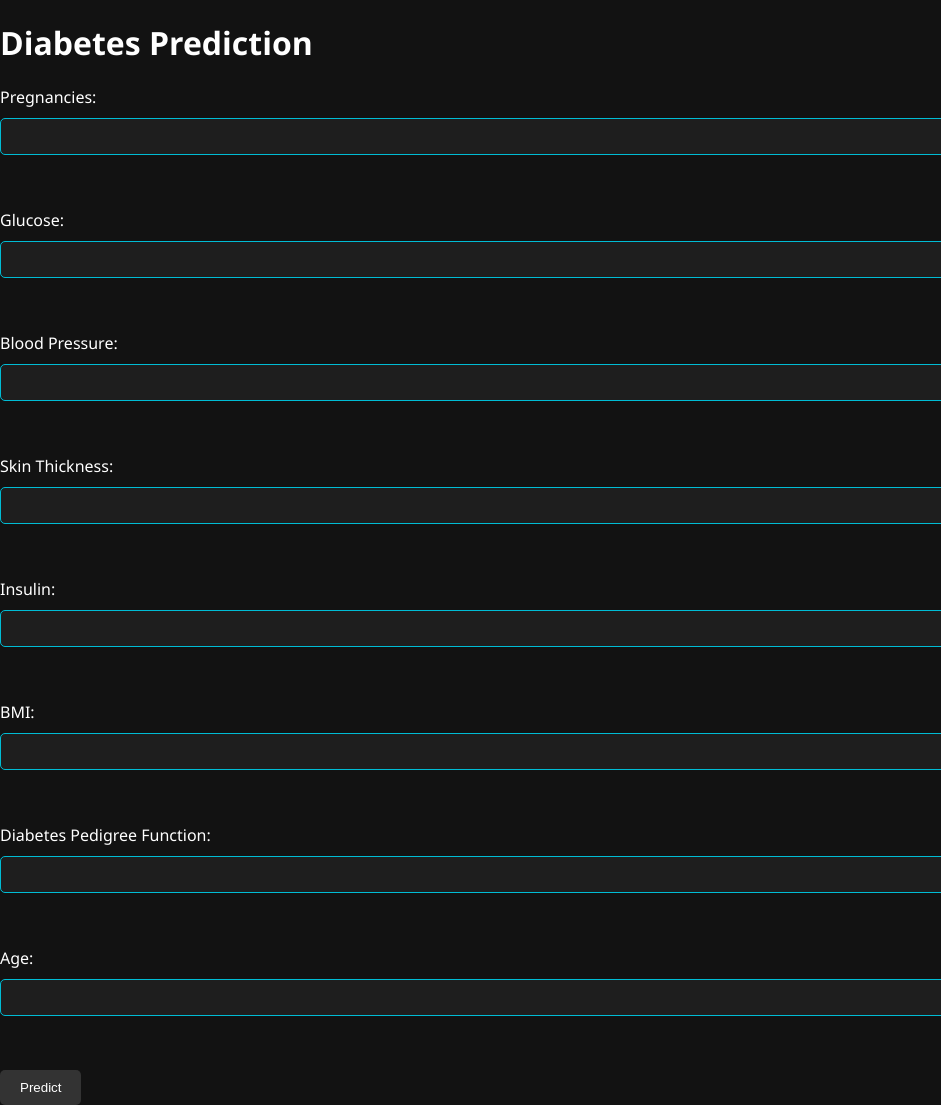
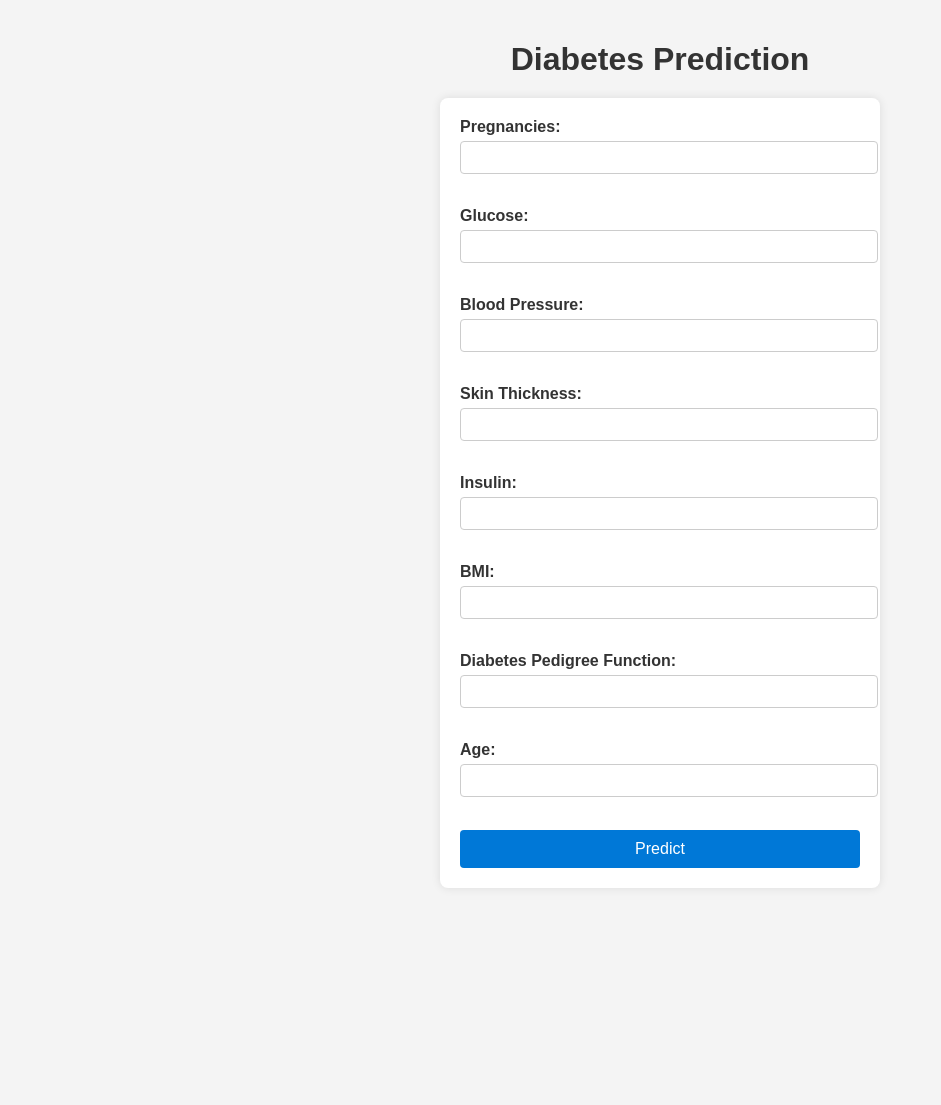
Before and after one commit to THARUNPRANAV5663/diabetes_prediction, a Flask app: page / in a window 1320 px wide; the page is wider, and only the part inside the window is pictured. Shown: that part, without its empty margins (0-941 px from the left). After the commit the page ends 868 px from the top of that part, so only its background shows below. Run offline with Flask 3, Linux system fonts and the light colour scheme; parts of the project's set-up code (start-up, migrations or seed data) failed here and were passed over.

Commit message:
Enhancement: polished UI with dark/light theme and fixed pedigree input

```diff
--- a/static/style.css
+++ b/static/style.css
@@ -1,130 +1,82 @@
-:root {
-    --bg-color: #121212;
-    --text-color: #ffffff;
-    --input-bg: #1e1e1e;
-    --button-bg: #333333;
-    --accent-color: #00bcd4;
-    --positive-color: #d32f2f; /* red */
-    --negative-color: #388e3c; /* green */
-}
-
-body.light-theme {
-    --bg-color: #f5f5f5;
-    --text-color: #000000;
-    --input-bg: #ffffff;
-    --button-bg: #dddddd;
-    --accent-color: #00796b;
-    --positive-color: #c62828;
-    --negative-color: #2e7d32;
-}
-
+/* General page styling */
 body {
-    background-color: var(--bg-color);
-    color: var(--text-color);
-    font-family: 'Segoe UI', sans-serif;
+    font-family: Arial, sans-serif;
     margin: 0;
-    padding: 0;
+    padding: 20px;
+    background-color: #f4f4f4;
+    color: #333;
     transition: background-color 0.3s, color 0.3s;
 }
 
-.container {
-    max-width: 500px;
-    margin: 60px auto;
-    padding: 20px;
-    text-align: center;
+/* Dark mode */
+body.dark-mode {
+    background-color: #121212;
+    color: #f4f4f4;
 }
 
-input {
-    display: block;
-    width: 100%;
-    margin: 10px 0;
-    padding: 10px;
-    background-color: var(--input-bg);
-    color: var(--text-color);
-    border: 1px solid var(--accent-color);
-    border-radius: 5px;
+/* Heading */
+h1 {
+    text-align: center;
+    margin-bottom: 20px;
 }
 
+/* Form styling */
+form {
+    max-width: 400px;
+    margin: 0 auto;
+    padding: 20px;
+    background: #fff;
+    border-radius: 8px;
+    box-shadow: 0 0 10px rgba(0,0,0,0.1);
+    transition: background 0.3s;
+}
+
+body.dark-mode form {
+    background: #1e1e1e;
+    box-shadow: 0 0 10px rgba(255,255,255,0.1);
+}
+
+/* Labels and inputs */
+label {
+    display: block;
+    margin-bottom: 5px;
+    font-weight: bold;
+}
+
+input[type="number"] {
+    width: 100%;
+    padding: 8px;
+    margin-bottom: 15px;
+    border: 1px solid #ccc;
+    border-radius: 4px;
+    transition: border 0.3s;
+}
+
+body.dark-mode input[type="number"] {
+    background: #2a2a2a;
+    color: #f4f4f4;
+    border: 1px solid #555;
+}
+
+/* Button */
 button {
-    background-color: var(--button-bg);
-    color: var(--text-color);
-    padding: 10px 20px;
+    width: 100%;
+    padding: 10px;
+    background: #0078d7;
+    color: #fff;
     border: none;
-    border-radius: 5px;
+    border-radius: 4px;
+    font-size: 16px;
     cursor: pointer;
-    transition: background-color 0.3s;
+    transition: background 0.3s;
 }
 
 button:hover {
-    background-color: var(--accent-color);
-    color: #fff;
+    background: #005fa3;
 }
 
-.disclaimer {
+/* Prediction result */
+h2 {
+    text-align: center;
     margin-top: 20px;
-    font-size: 0.9em;
-    opacity: 0.7;
 }
-
-.prediction {
-    margin-top: 20px;
-    font-size: 1.4em;
-    font-weight: bold;
-}
-
-.prediction.positive {
-    color: var(--positive-color);
-}
-
-.prediction.negative {
-    color: var(--negative-color);
-}
-
-.theme-toggle {
-    position: absolute;
-    top: 20px;
-    right: 20px;
-}
-
-.switch {
-    position: relative;
-    display: inline-block;
-    width: 50px;
-    height: 24px;
-}
-
-.switch input {
-    opacity: 0;
-    width: 0;
-    height: 0;
-}
-
-.slider {
-    position: absolute;
-    cursor: pointer;
-    top: 0; left: 0;
-    right: 0; bottom: 0;
-    background-color: #ccc;
-    transition: 0.4s;
-    border-radius: 24px;
-}
-
-.slider:before {
-    position: absolute;
-    content: "";
-    height: 18px;
-    width: 18px;
-    left: 3px;
-    bottom: 3px;
-    background-color: white;
-    transition: 0.4s;
-    border-radius: 50%;
-}
-
-input:checked + .slider {
-    background-color: var(--accent-color);
-}
-
-input:checked + .slider:before {
-    transform: translateX(26px);
-}
```
Also changed, not shown: app.py (+3 -7 lines), templates/index.html (+17 -22 lines).
